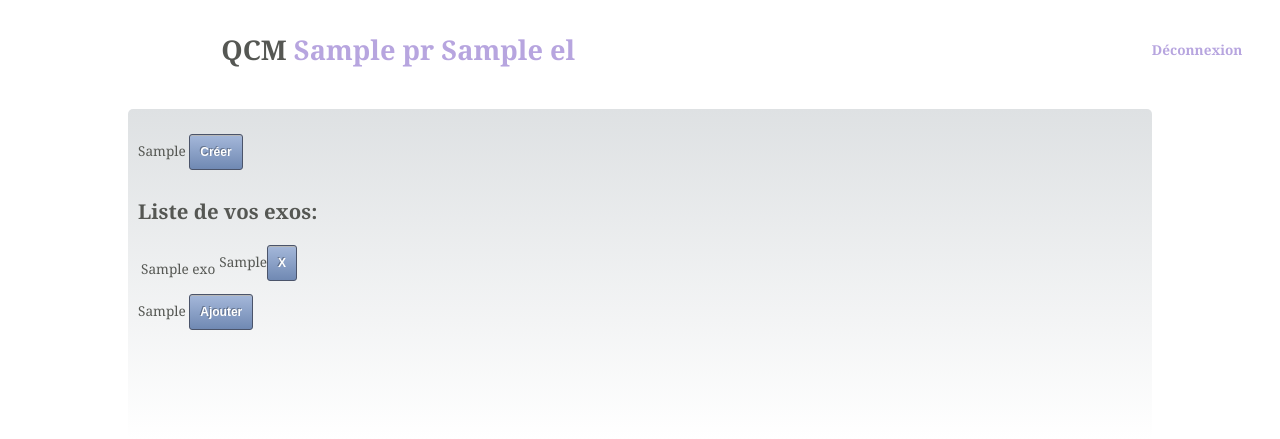
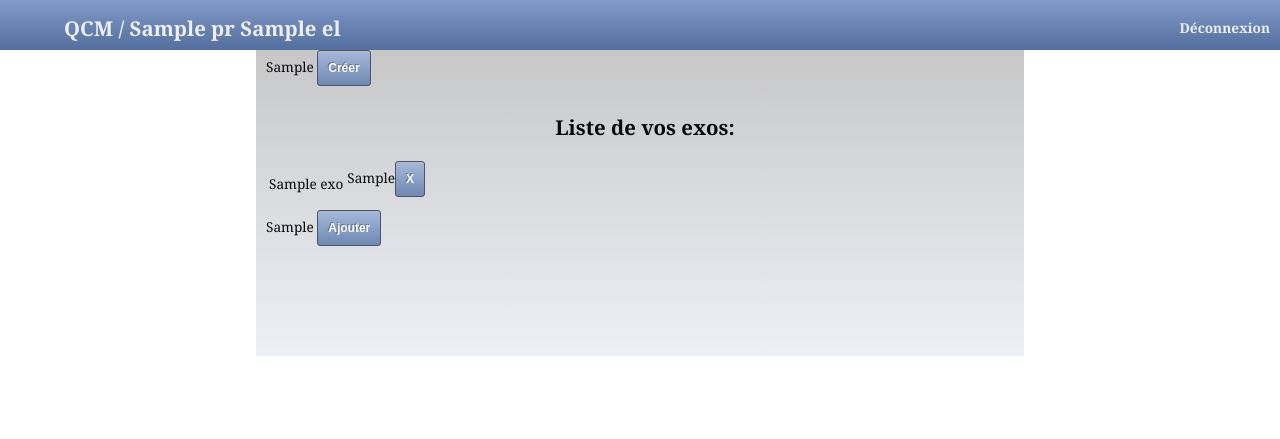
Before and after one commit to ThibautLG/QCMaker, a Django app: template prof/templates/home.html in a window 1280 px wide. Shown: the top 439 px of the page. Run offline with Django 3.2, Linux system fonts and the light colour scheme; the template is opened without the code that fills it: most values are stand-ins (such as "Sample title", 1, 10 or a date in 2020).

Commit message:
Début de changement du design

```diff
--- a/prof/static/style.css
+++ b/prof/static/style.css
@@ -7,6 +7,7 @@
 
 /* Your images should be linked as if the CSS file sits in the same folder as the images. ie. no paths. */
 
+/* couleur de base #819bcb */
 
 /* basic elements */
 html {
@@ -15,18 +16,39 @@ html {
 }
 body {
     font: 85% georgia, sans-serif;
-	color: #555753;
+    color: #05070B;
     margin: 0;
     padding: 0;
+    padding-top: 40px
 }
-header {
-	margin-top: 10px;
-	margin-bottom: 20px;
-	margin-left: 0;
-	/*17%; 10%*/
-	margin-right: 0;
 
+
+.inner {
+    min-height: 40px;
+    border-width: 0 0 1px;
+    padding-bottom: 0;
 }
+
+.navbar-fixed-top {
+    background-image:  linear-gradient(to bottom, #819bcb, #536f9d);
+    top: 0;
+    position: fixed;
+    right: 0;
+    left: 0;
+    padding-left: 5%;
+    height: 50px;
+    margin-bottom: 0;
+    padding-bottom: 0;
+}
+.pull-right {
+    float: right;
+    padding-top:0;
+    padding-bottom: 5px;
+    margin-top: -37px;
+    margin-right: 10px;
+}
+
+
 input[id='id_note'] {
     width: 40px;
     border: 0px;
@@ -38,22 +60,32 @@ table.tableaunotes {
     padding-left: 10px;
     padding-right: 10px;
 }
+
 h3 {
     margin-top: 0px;
     margin-bottom: 5px;
 }
 
+h2 {
+    text-align:center;
+}
+h1 {
+    font: 150% georgia, sans-serif;
+    font-weight: bold;
+    color: #EDF0F7;
+}
+
 .content {
-	padding-top: 25px;
+    padding-top: 10px;
     padding-left: 10px;
     padding-bottom: 100px;
-	margin-top: 20px;
+    margin-top: 0px;
     margin-bottom: 30px;
-	margin-left: 10%;
-	margin-right: 10%;
-	background-image: linear-gradient(to bottom, #dee1e3, #ffffff);
+    margin-left: 20%;
+    margin-right: 20%;
+    background-image: linear-gradient(to bottom, #C6C6C6, #EDF0F7);
 
-	border-radius: 5px;
+    #	border-radius: 5px;
 
 }
 input {
@@ -94,16 +126,16 @@ select {
 a:link {
     font-weight: bold;
     text-decoration: none;
-	color: #B7A5DF;
+    color: #EDF0F7;
 }
 a:visited {
     font-weight: bold;
     text-decoration: none;
-	color: #D4CDDC;
+    color: #EDF0F7;
 }
 a:hover, a:focus, a:active {
     text-decoration: underline;
-	color: #9685BA;
+    color: #FFFFFF;
 }
 button, input[type="button"], input[type="submit"], .browse {
     border:1px solid #4B546A;-webkit-box-shadow: #B7B8B8 0px 1px 0px inset;-moz-box-shadow: #B7B8B8 0px 1px 0px inset; box-shadow: #B7B8B8 0px 1px 0px inset; -webkit-border-radius: 3px; -moz-border-radius: 3px;border-radius: 3px;font-size:12px;font-family:arial, helvetica, sans-serif; padding: 10px 10px 10px 10px; text-decoration:none; display:inline-block;text-shadow: -1px -1px 0 rgba(0,0,0,0.3);font-weight:bold; color: #FFFFFF;
--- a/prof/templates/base.html
+++ b/prof/templates/base.html
@@ -7,8 +7,18 @@
    <title>{% block title %}QCMaker{% endblock %}</title>
 </head>
 <body>
-<header><table width="100%"><tr><td width="17%"></td><td><h1>{% block bienvenue %}QCM <a href="{% url 'prof.views.home' %}">  {% if pr %} {{ pr.nom }} {% endif %}{% if el %} {{ el.nom }} {% endif %}</a>{% endblock %}</h1></td><td width="10%"><a href="{% url 'django_cas.views.logout' %}">Déconnexion</a></td></tr></table></header>
 
+<div class="navbar navbar-fixed-top">
+<div class="navbar inner">
+
+<h1>{% block bienvenue %}<a href="{% url 'prof.views.home' %}"> QCM /  {% if pr %} {{ pr.nom }} {% endif %}{% if el %} {{ el.nom }} {% endif %}</a>{% endblock %}</h1>
+<p class="pull-right"><a href="{% url 'django_cas.views.logout' %}">Déconnexion</a></p>
+
+</div>
+</div>
+
+
+<div>
 		<section class="content">
        {% block content %}{% endblock %}
 		</section>
```
Lines whose indentation alone changed are shown as unchanged.
